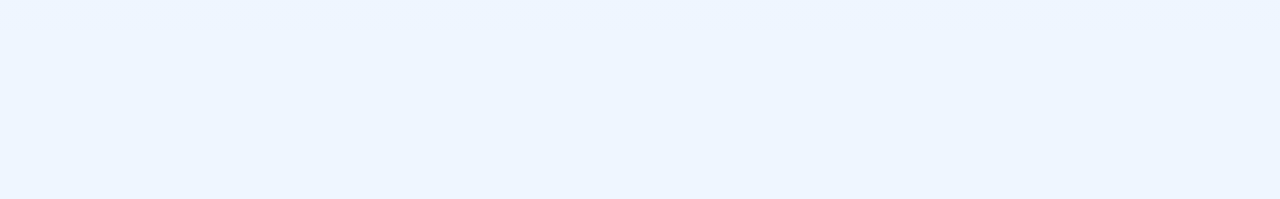
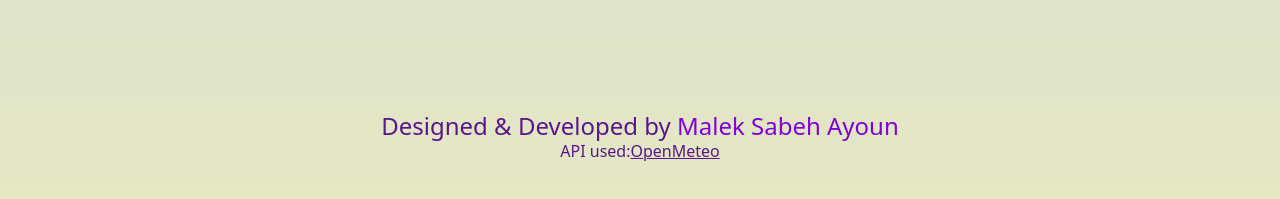
Before and after one commit to Cowarky/WeatherApp, a React (Vite) app: page / in a window 1280 px wide. Shown: the part 823-1022 px from the top of the page. Before the commit the page ends 853 px from the top, so only its background shows below. Built offline with nearby package versions, Linux system fonts and the light colour scheme; no server answers.

Commit message:
visual-upgrades footer

```diff
--- a/src/App.css
+++ b/src/App.css
@@ -1,3 +1,4 @@
 body {
     background-color: #eff6ff;
+    overflow-y: clip;
 }
--- /dev/null
+++ b/src/components/atoms/Footer.tsx
@@ -0,0 +1,18 @@
+const Footer = () => {
+  return (
+    <div className="text-center mt-10 py-10 text-purple-900">
+      <p className="text-2xl">
+        Designed & Developed by{" "}
+        <span className="text-purple-700">Malek Sabeh Ayoun</span>
+      </p>
+      <p className="mt-5 sm:mt-0">
+        API used:
+        <a href="https://open-meteo.com/" className="underline">
+          OpenMeteo
+        </a>
+      </p>
+    </div>
+  );
+};
+
+export default Footer;
--- a/src/components/atoms/Logo.tsx
+++ b/src/components/atoms/Logo.tsx
@@ -7,8 +7,7 @@ const Logo = () => {
       >
         B
         <span className="text-2xl">
-          eirut<span className="text-3xl">T</span>o
-          <span className="text-3xl">D</span>ay
+          eirut<span className="text-3xl">T</span>oday
         </span>
       </h1>
       <hr className="border-very-light-blue" />
--- a/src/components/atoms/Today.tsx
+++ b/src/components/atoms/Today.tsx
@@ -3,8 +3,8 @@ const ToDay = ({ temp, day, titled }) => {
   return (
     <>
       <div className={titled}>
-        <h1> {temp} </h1>
-        <h2 className="text-soft-blue">{day}</h2>
+        <h1 style={{ margin: "0.3em 0" }}> {temp} </h1>
+        <h2 className="text-light-blue">{day}</h2>
       </div>
     </>
   );
--- a/src/components/molecules/TemperatureWeek.tsx
+++ b/src/components/molecules/TemperatureWeek.tsx
@@ -11,8 +11,8 @@ interface structure {
 
 const getData = async (): Promise<structure[]> => {
   return new Promise<structure[]>(async (resolve, reject) => {
-    const data = await getForecast(); // Await the result of getForecast
-    resolve(data); // Resolve the promise with the fetched data
+    const data = await getForecast();
+    resolve(data);
   });
 };
 
@@ -27,7 +27,7 @@ const TemperatureWeek = () => {
     fetchData();
   }, []);
   return (
-    <div className="flex flex-row w-full h-screen">
+    <div className="flex flex-row w-full xl:h-dvh xs:h-full">
       <div className="align-middle m-auto w-full xl:p-20">
         <div className="flex flex-col flex-wrap gap-5 items-center text-center justify-center w-full h-full">
           {temps.map((temp) => {
@@ -35,14 +35,14 @@ const TemperatureWeek = () => {
               return (
                 <Today
                   key={temp.index}
-                  temp={temp.temperature}
+                  temp={temp.temperature + " °C"}
                   day={temp.date}
                   titled="text-5xl text-bright-blue"
                 />
               );
             }
           })}
-          <div className="flex flex-row gap-2 flex-wrap text-center justify-items-center justify-evenly w-full text-2xl text-light-blue">
+          <div className="flex flex-row flex-wrap text-center justify-items-center justify-evenly w-full text-2xl text-blue-400">
             {temps.map((temp) => {
               if (temp.date == getToday()) {
                 return;
@@ -50,7 +50,7 @@ const TemperatureWeek = () => {
                 return (
                   <Today
                     key={temp.index}
-                    temp={temp.temperature}
+                    temp={temp.temperature + " °C"}
                     day={temp.date}
                   />
                 );
--- a/src/components/organisms/Banner.tsx
+++ b/src/components/organisms/Banner.tsx
@@ -1,11 +1,13 @@
 import TemperatureWeek from "@/components/molecules/TemperatureWeek.tsx";
 import Logo from "@/components/atoms/Logo.tsx";
+import Footer from "@/components/atoms/Footer.tsx";
 
 const Banner = () => {
   return (
-    <div className="h-full w-full bg-no-repeat bg-center bg-cover bg-gradient-to-b from-25% bg-soft-blue to-90% to-blue-50">
+    <div className="h-full w-full pb-20 bg-no-repeat bg-center bg-cover animated-gradient bg-gradient-to-t from-15% bg-soft-blue to-90% to-blue-50">
       <Logo />
       <TemperatureWeek />
+      <Footer />
     </div>
   );
 };
--- a/src/index.css
+++ b/src/index.css
@@ -6,4 +6,29 @@
     --color-soft-blue: #a3c5ff;
     --color-very-light-blue: #d1e5ff;
     --color-almost-white-blue: #f0f8ff;
+    --color-soft-yellow: #f9f2b2;
 }
+
+@keyframes gradient-rotate {
+    0% {
+        background-position: 0% 50%;
+    }
+    25% {
+        background-position: 0% 100%;
+    }
+    50% {
+        background-position: 100% 50%;
+    }
+    75% {
+        background-position: 0% 100%;
+    }
+    100% {
+        background-position: 0% 50%;
+    }
+}
+
+.animated-gradient {
+    background: linear-gradient(180deg, #f0f8ff, #a3c5ff, #f9f2b2);
+    background-size: 400% 400%;
+    animation: gradient-rotate 50s ease infinite;
+}
```
